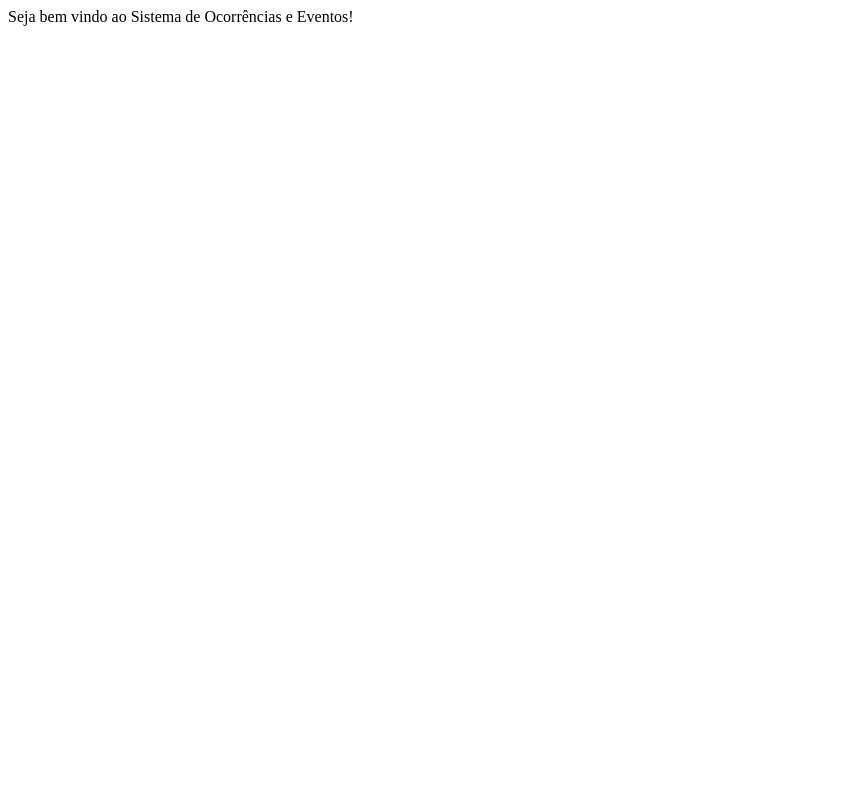
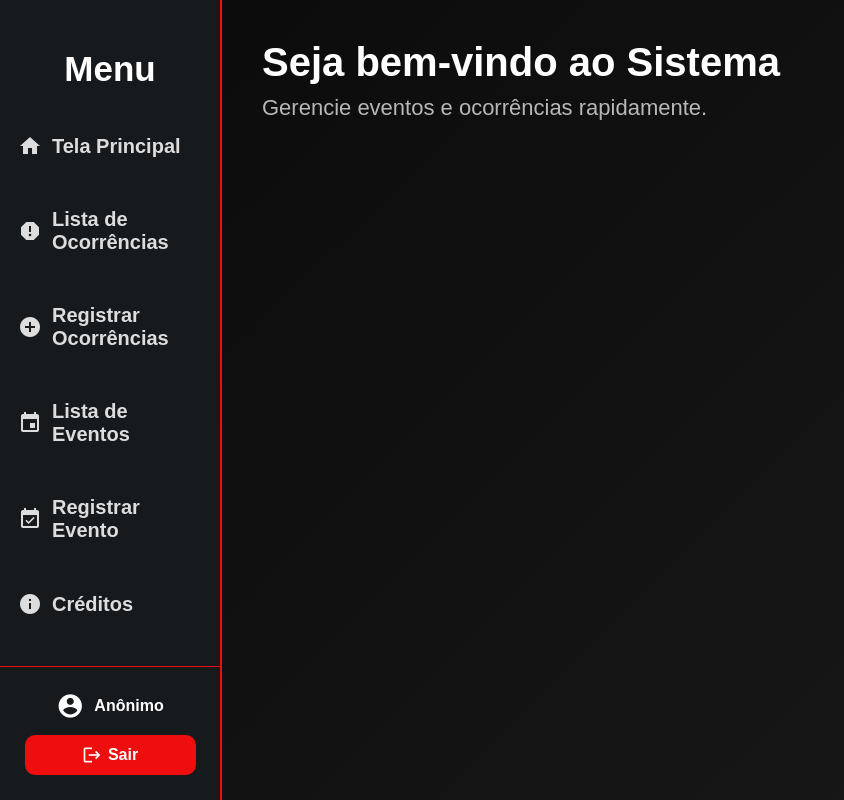
Before and after one commit to Emanuel-viktor/FPB-a3-2025-02, a plain HTML site: page Frontend/TelaPrincipal/telaprincipal.html in a window 1280 px wide. Shown: the whole page, without its empty margins (0-844 px from the left). Drawn offline with Linux system fonts and the light colour scheme; files that its build step writes are made by us from their sources.

Commit message:
Front ajuste de pastas

```diff
--- a/Frontend/TelaPrincipal/telaprincipal.html
+++ b/Frontend/TelaPrincipal/telaprincipal.html
@@ -1,12 +1,158 @@
 <!DOCTYPE html>
-<html lang="en">
+<html lang="pt-br">
 <head>
     <meta charset="UTF-8">
     <meta name="viewport" content="width=device-width, initial-scale=1.0">
     <title>Seja Bem-vindo</title>
-    <link rel="stylesheet" href="estilos/principal.css">
+    <link href="https://fonts.googleapis.com/icon?family=Material+Icons" rel="stylesheet">
+
+    <style>
+        body {
+            margin: 0;
+            display: flex;
+            height: 100vh;
+            font-family: Arial, sans-serif;
+            background: linear-gradient(135deg, #0a0a0a, #1a1a1a);
+            color: #fff;
+        }
+
+
+        .sidebar {
+            font-size: 16px;
+            width: 220px;
+            background: #161a1d;
+            border-right: 2px solid #ee0e0e;
+            display: flex;
+            flex-direction: column;
+            padding-top: 20px;
+        }
+
+        .sidebar h2 {
+            text-align: center;
+            color: #fff;
+            margin-bottom: 20px;
+            font-size: 35px;
+        }
+
+        .sidebar a {
+            padding: 25px 18px;
+            text-decoration: none;
+            color: #ddd;
+            font-weight: bold;
+            transition: 0.9s;
+            font-size: 20px;
+            display: flex;
+            align-items: center;
+            gap: 10px;
+        }
+
+        .sidebar a:hover {
+            background: #ee0e0e;
+            color: #fff;
+        }
+
+        .user-section {
+            margin-top: auto;
+            padding: 25px 15px;
+            border-top: 1px solid #ee0e0e;
+            display: flex;
+            flex-direction: column;
+            align-items: center;
+            gap: 15px;
+            background-color: #161a1d;
+        }
+
+        .user-info {
+            display: flex;
+            align-items: center;
+            color: #fff;
+            font-weight: bold;
+            gap: 10px;
+        }
+
+        .logout-btn {
+            background-color: #ee0e0e;
+            color: white;
+            border: none;
+            padding: 10px 0;
+            width: 90%;
+            border-radius: 10px;
+            cursor: pointer;
+            font-size: 16px;
+            font-weight: bold;
+            display: flex;
+            justify-content: center;
+            align-items: center;
+            gap: 6px;
+            transition: background 0.3s, transform 0.2s;
+        }
+
+        .logout-btn:hover {
+            background-color: #b20b0b;
+            transform: scale(1.05);
+        }
+
+
+        .content {
+            padding: 40px;
+            flex: 1;
+        }
+
+        .welcome-title {
+            font-size: 40px;
+            font-weight: bold;
+            margin-bottom: 10px;
+        }
+
+        .welcome-sub {
+            font-size: 22px;
+            opacity: 0.7;
+        }
+    </style>
 </head>
 <body>
-    Seja bem vindo ao Sistema de Ocorrências e Eventos!
+
+
+    <div class="sidebar">
+        <h2>Menu</h2>
+
+        <a href="principal.html"><span class="material-icons">home</span> Tela Principal</a>
+        <a href="../Complaints/listComplaints.html"><span class="material-icons">report</span> Lista de Ocorrências</a>
+        <a href="../Complaints/registerComplaints.html"><span class="material-icons">add_circle</span> Registrar Ocorrências</a>
+        <a href="../Events/listEvents.html"><span class="material-icons">event</span> Lista de Eventos</a>
+        <a href="../Events/registerevents.html"><span class="material-icons">event_available</span> Registrar Evento</a>
+        <a href="../creditos/creditos.html"><span class="material-icons">info</span> Créditos</a>
+
+        <div class="user-section">
+            <div class="user-info">
+                <span class="material-icons" style="font-size:28px;">account_circle</span>
+                <span class="username"></span>
+            </div>
+
+            <button class="logout-btn">
+                <span class="material-icons" style="font-size:20px;">logout</span>
+                Sair
+            </button>
+        </div>
+    </div>
+
+    <div class="content">
+        <div class="welcome-title">Seja bem-vindo ao Sistema</div>
+        <div class="welcome-sub">Gerencie eventos e ocorrências rapidamente.</div>
+    </div>
+
+
+    <script>
+
+        const username = localStorage.getItem("username");
+        document.querySelector(".username").textContent = username ? username : "Anônimo";
+
+
+        document.querySelector(".logout-btn").addEventListener("click", () => {
+            localStorage.removeItem("username");
+            window.location.href = "../Login/login.html";
+        });
+    </script>
+
 </body>
 </html>
```
Also changed, not shown: Frontend/Complaints/listComplaints.html (+3 -3 lines), Frontend/Complaints/registerComplaints.html (+1 -1 lines), Frontend/Events/listEvents.html (+1 -1 lines), Frontend/Events/registerevents.html (+1 -1 lines), Frontend/Login/login.html (+2 -2 lines), Frontend/creditos/creditos.html (+1 -1 lines).
